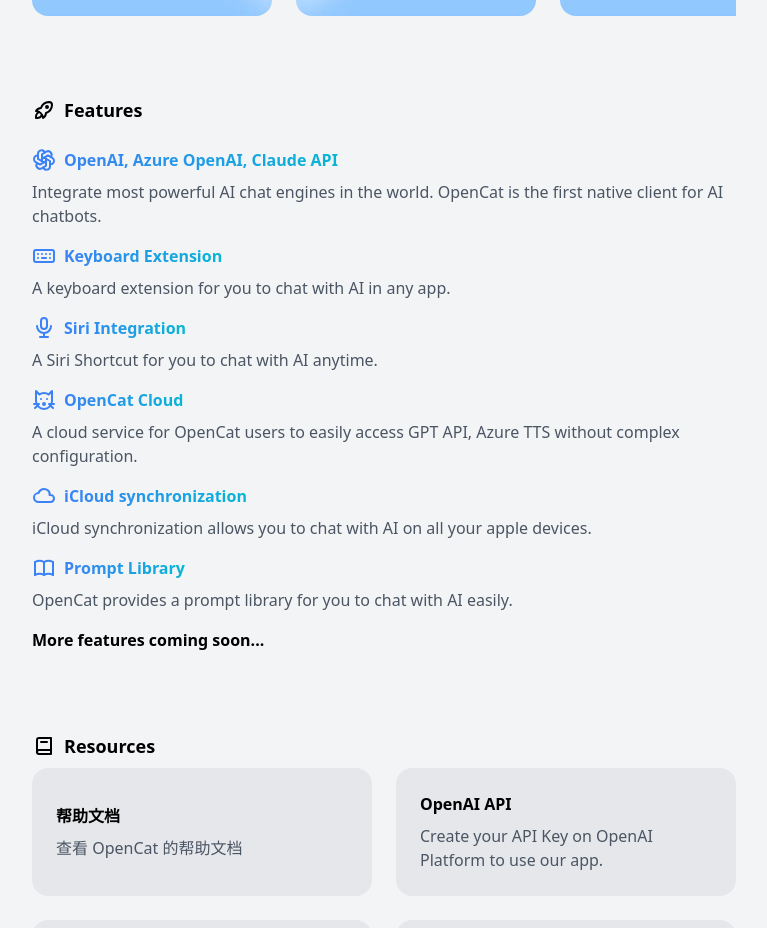
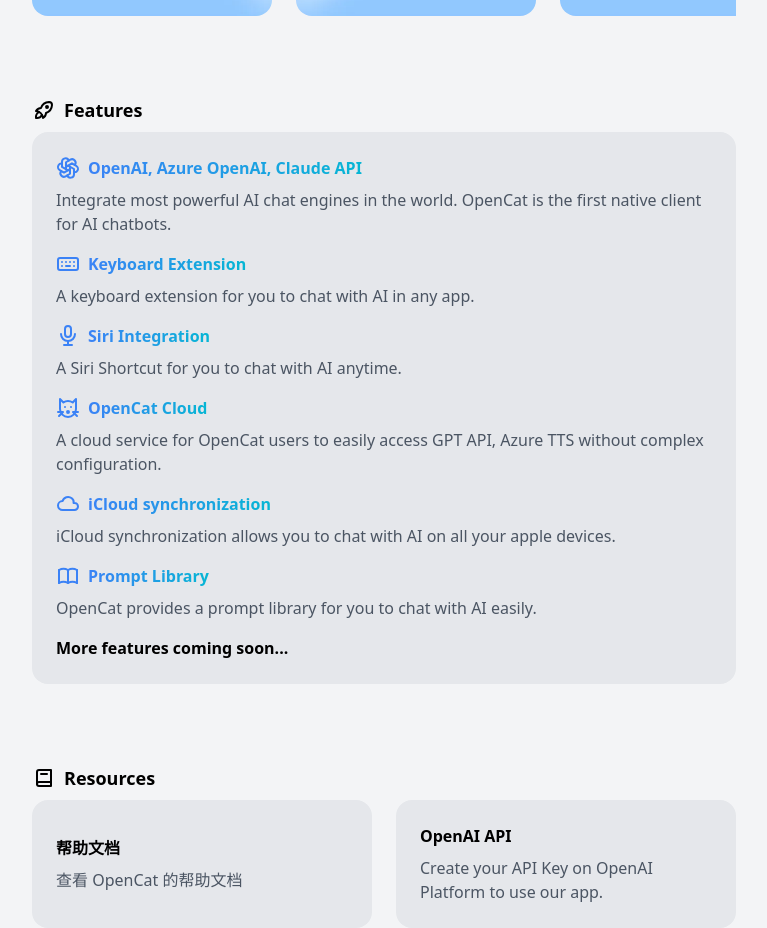
Before and after one commit to waylybaye/opencat.app, a Next.js app: page / in a window 1280 px wide. Shown: the part 1380-2308 px from the top of the page, without its empty margins (256-1023 px from the left). Built offline with nearby package versions, Linux system fonts and the light colour scheme.

Commit message:
refactor: polish `Features` section

```diff
--- a/pages/index.jsx
+++ b/pages/index.jsx
@@ -93,8 +93,8 @@
           <IconRocket />
           <h2 id='Features' className='text-lg font-bold'>Features</h2>
         </div>
-        <div>
-          <h3 className='font-bold mt-4 mb-2 flex gap-2'><IconBrandOpenai className='text-blue-500' /><span className='bg-clip-text text-transparent bg-gradient-to-r from-blue-500 to-cyan-500'>OpenAI, Azure OpenAI, Claude API</span></h3>
+        <div className='p-6 bg-gray-200 dark:bg-gray-700 rounded-2xl'>
+          <h3 className='font-bold mb-2 flex gap-2'><IconBrandOpenai className='text-blue-500' /><span className='bg-clip-text text-transparent bg-gradient-to-r from-blue-500 to-cyan-500'>OpenAI, Azure OpenAI, Claude API</span></h3>
           <p className='text-gray-600 dark:text-gray-400'>Integrate most powerful AI chat engines in the world. OpenCat is the first native client for AI chatbots.</p>
           <h3 className='font-bold mt-4 mb-2 flex gap-2'><IconKeyboard className='text-blue-500' /><span className='bg-clip-text text-transparent bg-gradient-to-r from-blue-500 to-cyan-500'>Keyboard Extension</span></h3>
           <p className='text-gray-600 dark:text-gray-400'>A keyboard extension for you to chat with AI in any app.</p>
```
